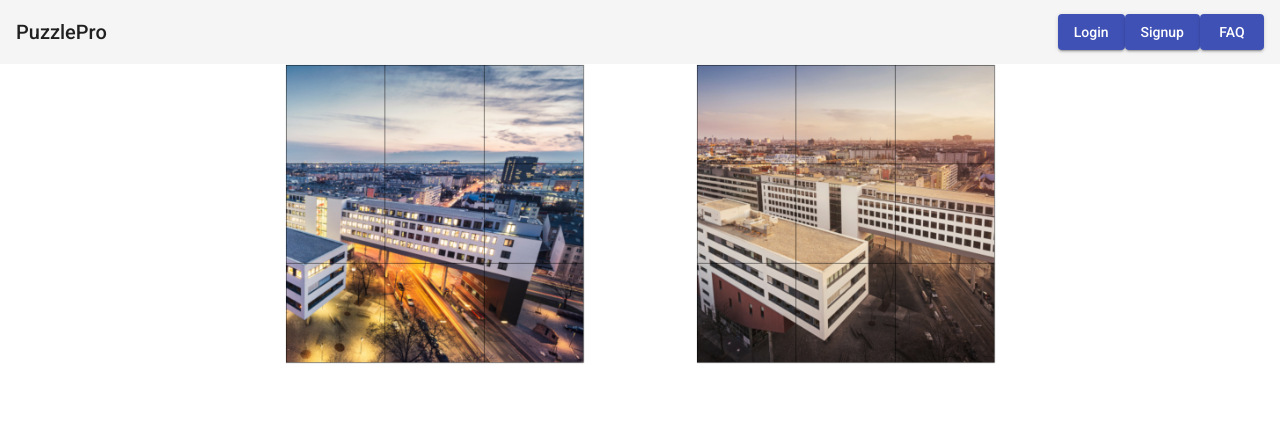
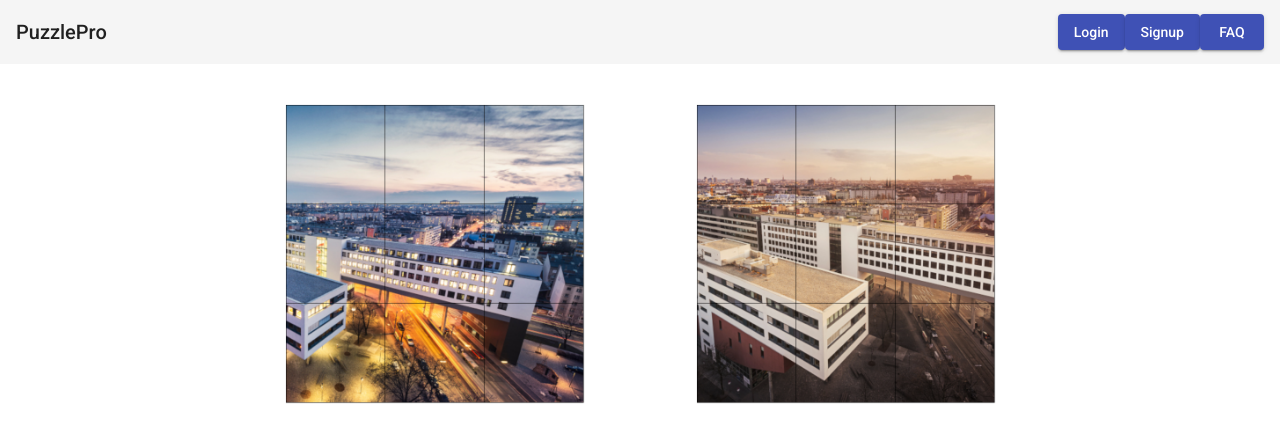
Before and after one commit to DarioBruckner/PuzzlePro, an Angular app in the folder PuzzlePro/: page / in a window 1280 px wide. Shown: the top 442 px of the page. Built offline with nearby package versions, Linux system fonts and the light colour scheme.

Commit message:
formating

```diff
--- a/PuzzlePro/src/app/app.component.html
+++ b/PuzzlePro/src/app/app.component.html
@@ -1,8 +1,8 @@
 <mat-toolbar>
   <span routerLink="/">PuzzlePro</span>
   <span class="example-spacer"></span>
-  <button *ngIf="choise != 0" mat-raised-button color="primary" (click)="choise = 0">return</button>
-  <a *ngIf="getLoggedin() == false" mat-raised-button color="primary" type="button" routerLink="/login">Login</a>
+  <button *ngIf="choise != 0" mat-raised-button color="primary" (click)="choise = 0">Return</button>
+  <a *ngIf="getLoggedin() == false" mat-raised-button color="primary" type="button"  routerLink="/login">Login</a>
   <a *ngIf="getLoggedin() == false" mat-raised-button color="primary" type="button" routerLink="/signup">Signup</a>
   <a *ngIf="getLoggedin()" mat-raised-button color="primary" type="button" routerLink="/profile">Profile</a>
   <a *ngIf="getLoggedin()" mat-raised-button color="primary" type="button" routerLink="/" (click)="logout()">Logout</a>
--- a/PuzzlePro/src/app/choose-puzzle/choose-puzzle.component.css
+++ b/PuzzlePro/src/app/choose-puzzle/choose-puzzle.component.css
@@ -1,6 +1,9 @@
 img{
     max-width: 300px;
     max-height: 300px;
+}
+.space{
+    min-height: 5%;
 }
 .board {
     padding-left: 10%;
--- a/PuzzlePro/src/app/choose-puzzle/choose-puzzle.component.html
+++ b/PuzzlePro/src/app/choose-puzzle/choose-puzzle.component.html
@@ -1,10 +1,9 @@
+<div class="space"></div>
 <div class="container" *ngIf="choise == 0" fxLayoutAlign="center center" fxLayoutGap="10%">
     <img src="../../assets/puzzle_1.PNG" (click)="puzzle_1();" alt="">
     <img src="../../assets/puzzle_2.PNG" (click)="puzzle_2();" alt="">
 </div>
 <div class="board">
-
-
     <div *ngIf="choise != 0">
         <app-puzzle [puzzleType]="choise"></app-puzzle>
     </div>
--- a/PuzzlePro/src/app/puzzle/puzzle.component.css
+++ b/PuzzlePro/src/app/puzzle/puzzle.component.css
@@ -1,5 +1,8 @@
 .board{
     width: 465px;
+}
+.space{
+    min-height: 5%;
 }
 
 .piece {
```
